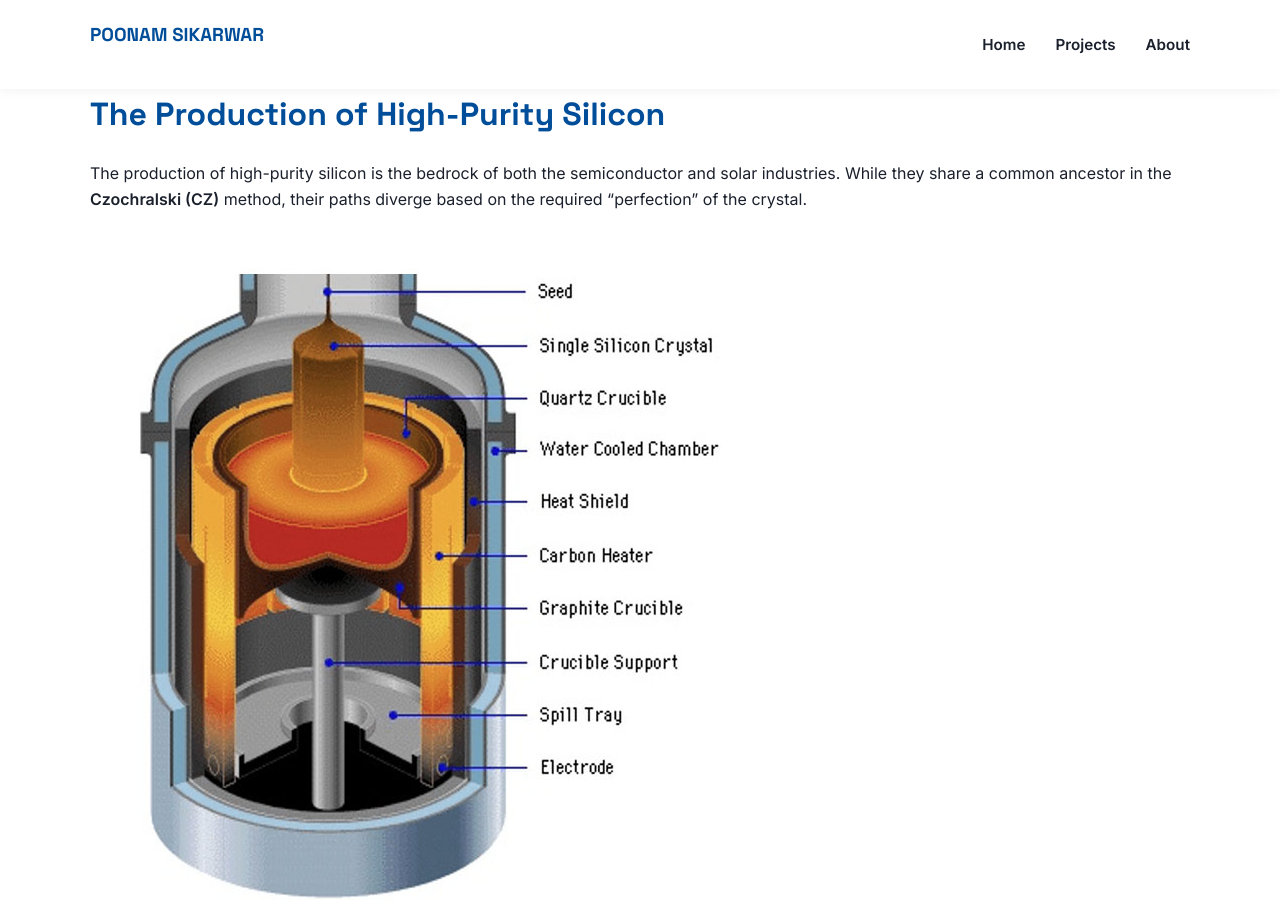
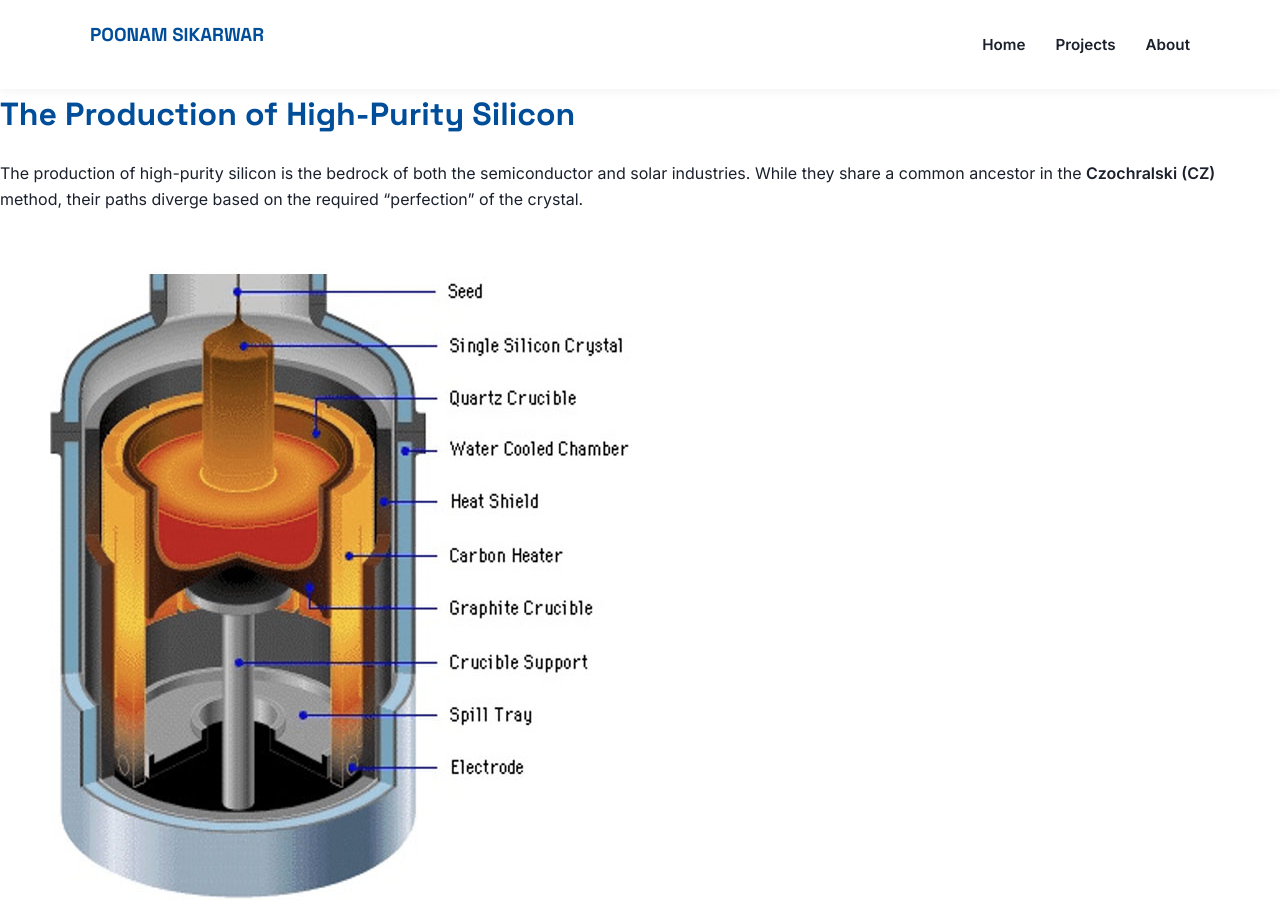
Before and after one commit to SikarwarPoonam/SikarwarPoonam.github.io, a Jekyll site: the page built from Silicon-crystal-growth.md, in a window 1280 px wide and 900 px high. Built offline with Jekyll 4.4.1, drawn with Linux system fonts in a browser that asks for light colours.

Commit message:
Update Silicon-crystal-growth.md

```diff
--- a/Silicon-crystal-growth.md
+++ b/Silicon-crystal-growth.md
@@ -4,7 +4,6 @@ title: High-Purity Silicon Production
 description: A comparative analysis of Czochralski growth in Semiconductor vs. Solar industries.
 ---
 
-<div class="container" markdown="1">
 
 # The Production of High-Purity Silicon
 
```
